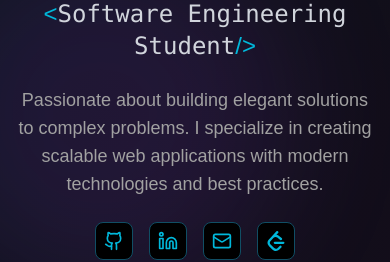
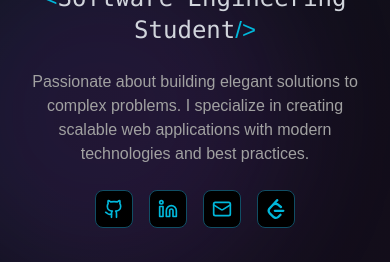
Before and after one commit to StarshipGhost/portfolio, a React (Vite) app: page / in a window 390 px wide. Shown: the part 539-801 px from the top of the page. Built offline with nearby package versions, Linux system fonts and the light colour scheme.

Commit message:
Shrink hero section paragaph and get profile picture closer to the top of viewport on mobile

```diff
--- a/src/components/sections/Hero.tsx
+++ b/src/components/sections/Hero.tsx
@@ -27,7 +27,7 @@ const Headline = ({scroll} : {scroll : (index: number) => void}) => {
                 Software Engineering Student
             </BracketWrapper>
             <div className="flex flex-col gap-4">
-            <p className="text-lg text-neutral-400 font-normal mb-2 text-center lg:text-left">Passionate about building elegant solutions to complex problems. I specialize in creating scalable web applications with modern technologies and best practices. </p>
+            <p className="text-md lg:text-lg text-neutral-400 font-normal mb-2 text-center lg:text-left">Passionate about building elegant solutions to complex problems. I specialize in creating scalable web applications with modern technologies and best practices. </p>
                 <div className="flex justify-center lg:justify-start gap-4 mb-6">
                     <a className="bg-black border border-box border-cyan-900 hover:border-cyan-500 hover:bg-cyan-500/10 p-2 rounded-md cursor-pointer text-cyan-500 hover:text-white" href="https://github.com/starshipghost" target="_blank"><GithubIcon/></a>
                     <a className="bg-black border border-box border-cyan-900 hover:border-cyan-500 hover:bg-cyan-500/10 p-2 rounded-md cursor-pointer text-cyan-500 hover:text-white" href="https://linkedin.com/in/saad-kalyati" target="_blank"><LinkedinIcon/></a>
@@ -46,7 +46,7 @@ const Headline = ({scroll} : {scroll : (index: number) => void}) => {
 const Hero = ({scroll} : {scroll : (index: number) => void}) => {
     return (
         <section className="bg-linear-to-br from-cyan-400/10 to-purple-400/10">
-            <div className="min-h-[90vh] max-w-7xl mx-auto relative grid grid-cols-1 lg:grid-cols-2 justify-items-center items-center gap-x-8 gap-y-10 px-4 py-20">
+            <div className="min-h-[90vh] max-w-7xl mx-auto relative grid grid-cols-1 lg:grid-cols-2 justify-items-center items-center gap-x-8 gap-y-10 px-4 py-16 lg:py-20">
                 <Headline scroll={scroll}/>
                 <ProfilePicture />
             </div>
```
